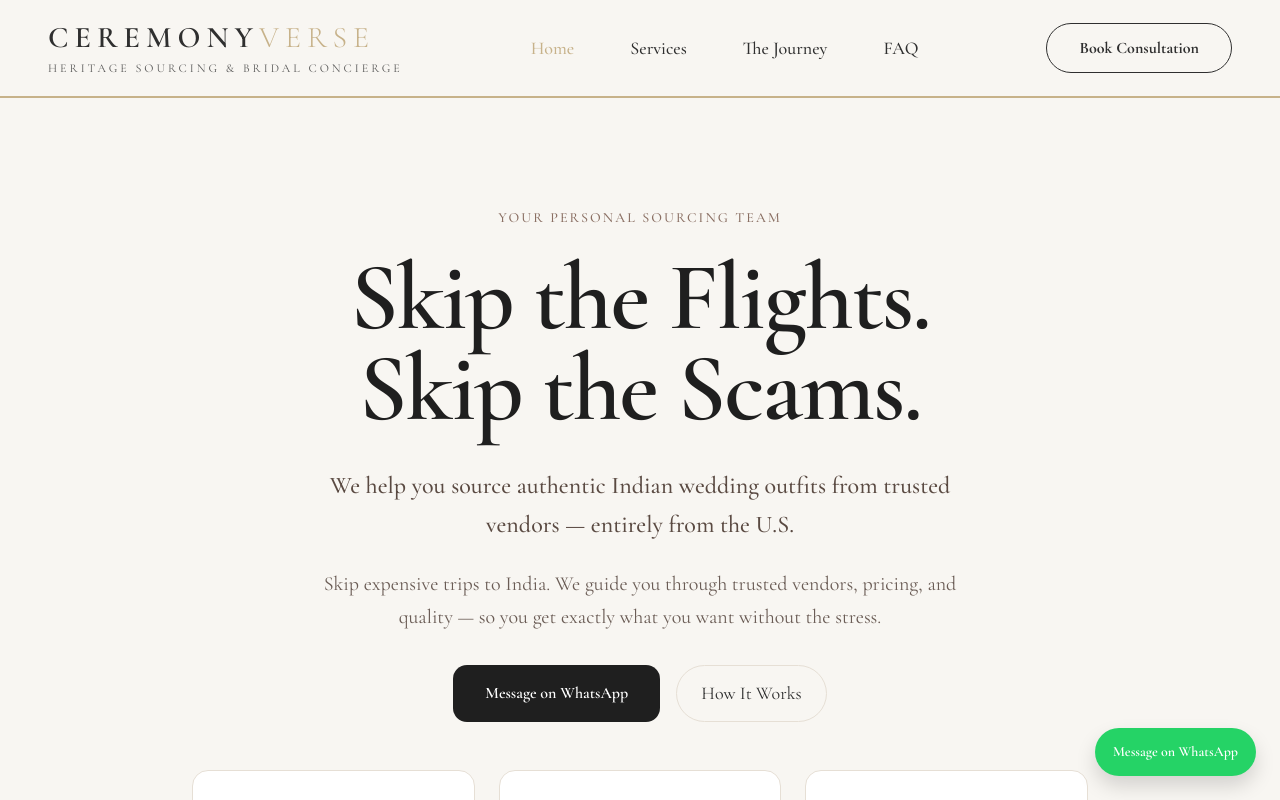
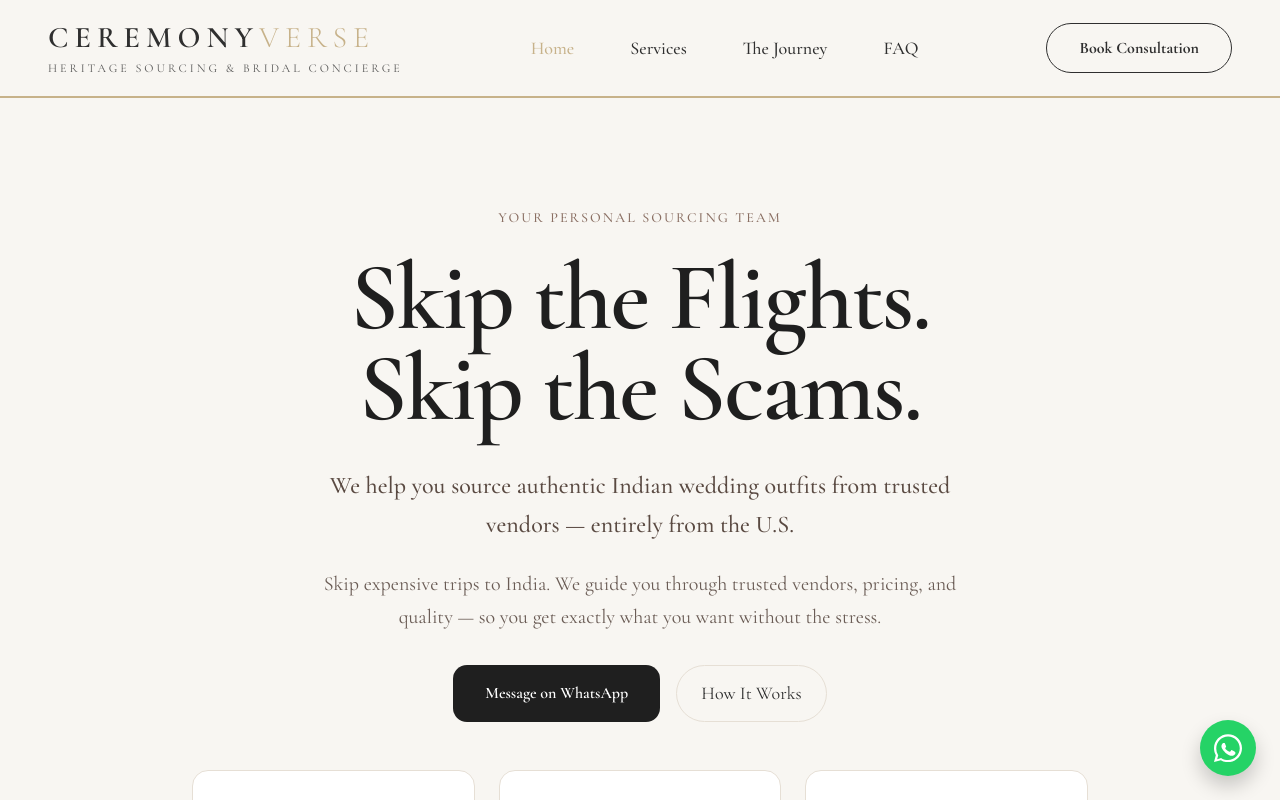
Before and after one commit to leylabernie/v0-ceremony-verse-wedding-concierge, a Next.js app: page / in a window 1280 px wide. Shown: the top 800 px of the page. Built offline with nearby package versions, Linux system fonts and the light colour scheme; a web font is replaced by a local one.

Commit message:
Refactor WhatsAppFloat component to use anchor tag

```diff
--- a/components/ui/whatsapp-float.tsx
+++ b/components/ui/whatsapp-float.tsx
@@ -2,32 +2,34 @@
 
 export default function WhatsAppFloat() {
   return (
-    <div
+    <a
+      href="https://wa.me/12153419990?text=Hi%20I%20am%20interested%20in%20Indian%20wedding%20outfit%20sourcing"
+      target="_blank"
+      rel="noopener noreferrer"
       style={{
         position: "fixed",
         bottom: "24px",
         right: "24px",
         zIndex: 999999,
+        backgroundColor: "#25D366",
+        width: "56px",
+        height: "56px",
+        borderRadius: "50%",
+        display: "flex",
+        alignItems: "center",
+        justifyContent: "center",
+        boxShadow: "0 10px 20px rgba(0,0,0,0.2)",
       }}
     >
-      <a
-        href="https://wa.me/12153419990?text=Hi%20I%20am%20interested%20in%20Indian%20wedding%20outfit%20sourcing"
-        target="_blank"
-        rel="noopener noreferrer"
-        style={{
-          backgroundColor: "#25D366",
-          color: "white",
-          padding: "12px 18px",
-          borderRadius: "999px",
-          fontWeight: 600,
-          fontSize: "14px",
-          boxShadow: "0 10px 20px rgba(0,0,0,0.15)",
-          textDecoration: "none",
-          display: "inline-block",
-        }}
+      <svg
+        xmlns="http://www.w3.org/2000/svg"
+        viewBox="0 0 32 32"
+        width="28"
+        height="28"
+        fill="white"
       >
-        Message on WhatsApp
-      </a>
-    </div>
+        <path d="M16 .396C7.164.396 0 7.56 0 16.396c0 2.894.755 5.61 2.065 7.96L0 32l7.84-2.05a15.944 15.944 0 0 0 8.16 2.23c8.836 0 16-7.164 16-16S24.836.396 16 .396zm0 29.36c-2.6 0-5.06-.68-7.2-1.88l-.52-.31-4.65 1.22 1.24-4.53-.34-.53A13.43 13.43 0 0 1 2.6 16.4c0-7.4 6.02-13.42 13.42-13.42s13.42 6.02 13.42 13.42-6.02 13.42-13.42 13.42zm7.38-10.02c-.4-.2-2.36-1.16-2.72-1.3-.36-.14-.62-.2-.88.2s-1.02 1.3-1.26 1.56c-.24.26-.48.3-.88.1-.4-.2-1.7-.62-3.24-2-.8-.7-1.34-1.56-1.5-1.82-.16-.26-.02-.4.12-.6.14-.18.3-.48.44-.72.14-.24.2-.4.3-.66.1-.26.06-.48-.02-.68-.08-.2-.88-2.12-1.2-2.9-.32-.76-.64-.66-.88-.66h-.76c-.26 0-.68.1-1.04.48-.36.38-1.36 1.34-1.36 3.26s1.4 3.78 1.6 4.04c.2.26 2.76 4.2 6.68 5.88.94.4 1.68.64 2.26.82.94.3 1.8.26 2.48.16.76-.12 2.36-.96 2.7-1.9.34-.94.34-1.74.24-1.9-.1-.16-.36-.26-.76-.46z"/>
+      </svg>
+    </a>
   )
 }
```
